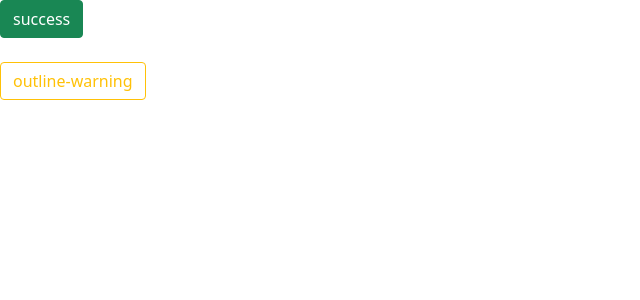
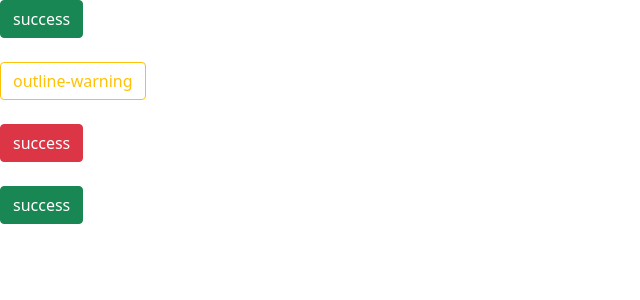
Before and after one commit to otmaneeee/otmaneReact, a React (Create React App) app: page / in a window 1280 px wide. Shown: the top 300 px of the page, without its empty margins (0-640 px from the left). Built offline with nearby package versions, Linux system fonts and the light colour scheme.

Commit message:
buttons Project

```diff
--- a/src/App.js
+++ b/src/App.js
@@ -15,6 +15,16 @@ const App = () => {
         color={bootstrapButtonVariant.outlineWarning}
         text={buttonTexts.outlineWarning}
       />
+      <br></br>
+      <br></br>
+      <CustomButton
+        color={bootstrapButtonVariant.danger}
+      />
+      <br></br>
+      <br></br>
+      <CustomButton
+        color={bootstrapButtonVariant.success}
+      />
     </div>
   );
 };
--- a/src/components/CustomButton/index.jsx
+++ b/src/components/CustomButton/index.jsx
@@ -1,6 +1,9 @@
 import Button from "react-bootstrap/Button";
-
+import { buttonTexts } from "../../constants";
 const index = (props) => {
   return <Button variant={props.color}>{props.text}</Button>;
 };
+index.defaultProps = {
+  text : buttonTexts.success
+};
 export default index;
--- a/src/utils/stringUtils.js
+++ b/src/utils/stringUtils.js
@@ -1,3 +1 @@
-export const toUpperCase = (a) => {
-    return a.toUpperCase();
-}
+export const toUpperCase = (a) => a.toUpperCase();
```
